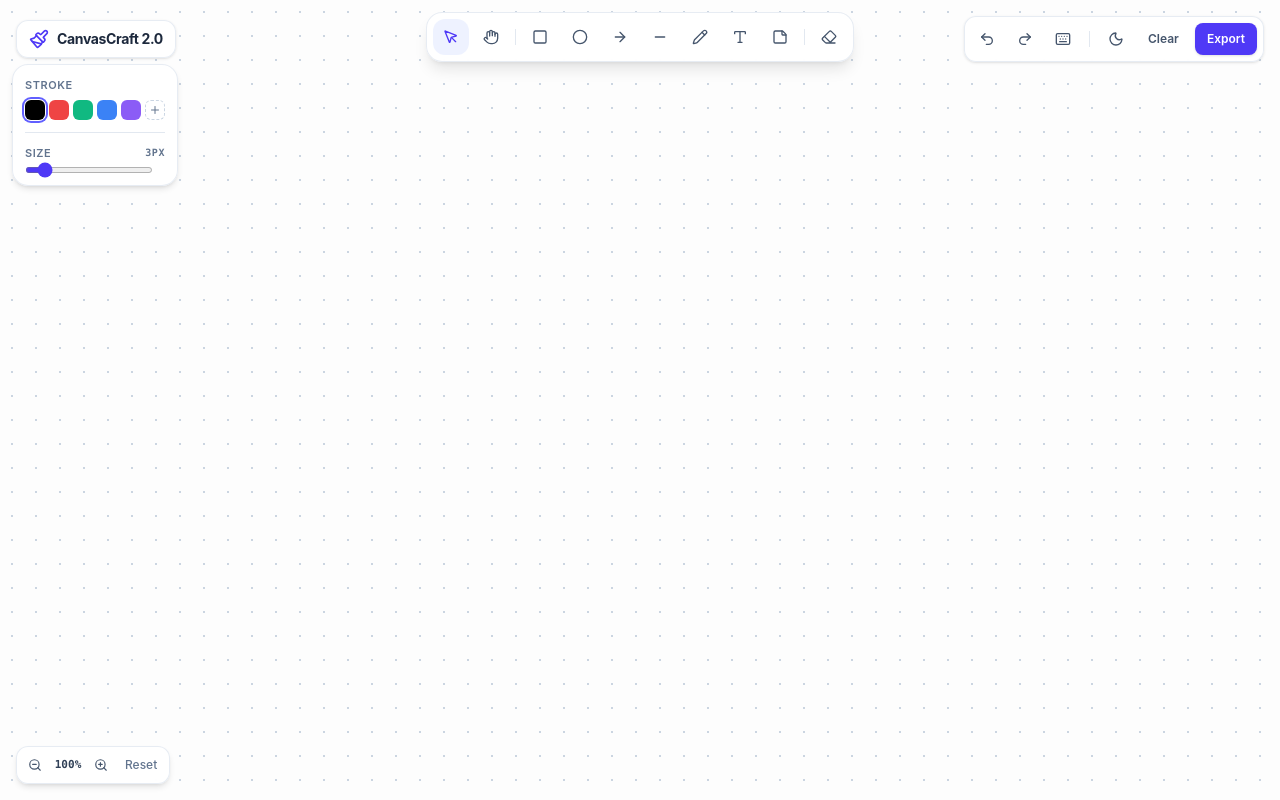
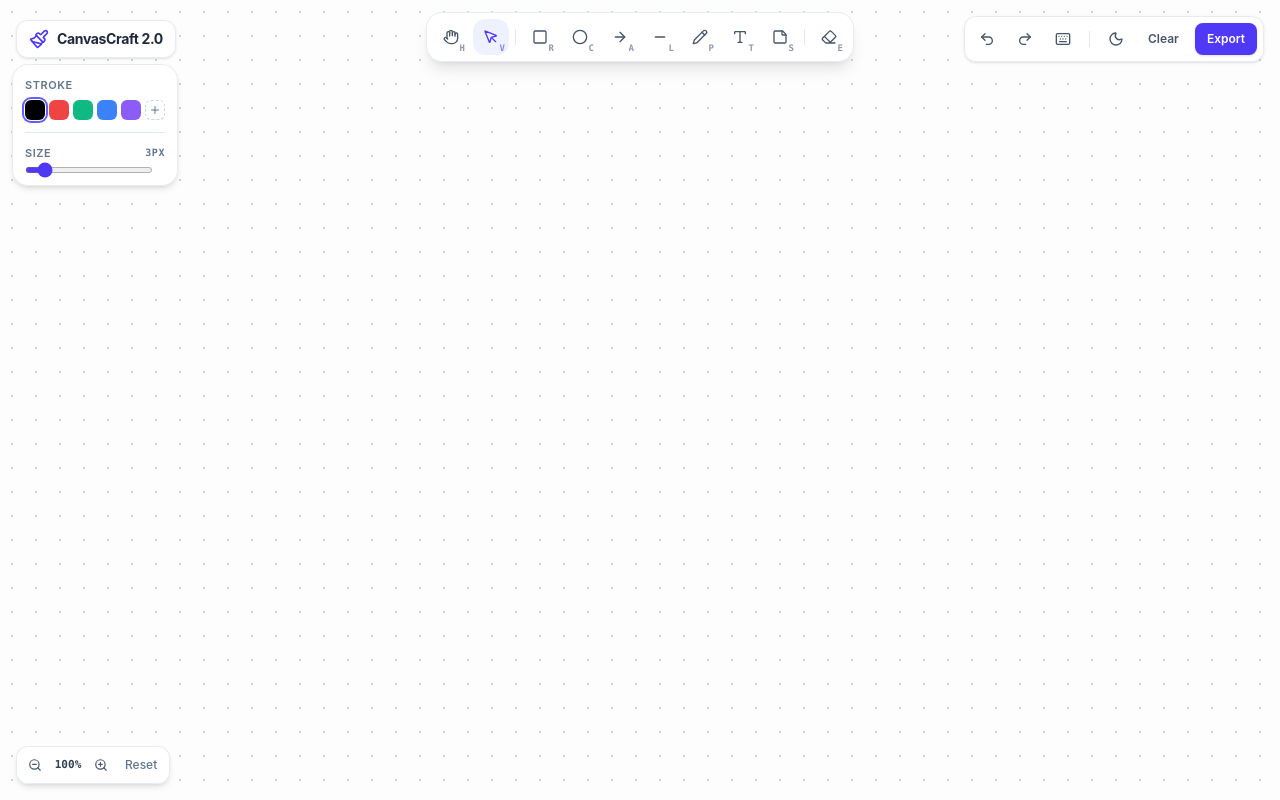
Before and after one commit to SAIDEEPBHANGE/CanvasCraft, a React (Vite) app in the folder CanvasCraftSB/: page / in a window 1280 px wide. Built offline with nearby package versions, Linux system fonts and the light colour scheme.

Commit message:
Add Shortcut Key Labels to Toolbar Buttons

```diff
--- a/CanvasCraftSB/src/MainBodyComponents/DrawingTools.jsx
+++ b/CanvasCraftSB/src/MainBodyComponents/DrawingTools.jsx
@@ -20,94 +20,60 @@ function DrawingTools() {
         ? "bg-indigo-50 text-indigo-600 dark:bg-indigo-500/20 dark:text-indigo-400"
         : "bg-transparent text-slate-600 hover:bg-slate-100 dark:text-slate-400 dark:hover:bg-slate-800"
     }`;
+  const TOOLBAR_GROUPS = [
+    // First segment: Navigation & Selection
+    [
+      { id: TOOLS.PAN, label: "Pan (Hand)", icon: Hand, shortcut: "H" },
+      { id: TOOLS.SELECT, label: "Select", icon: MousePointer, shortcut: "V" },
+    ],
+    // Second segment: Drawing & Creation tools
+    [
+      { id: TOOLS.RECTANGLE, label: "Rectangle", icon: Square, shortcut: "R" },
+      { id: TOOLS.CIRCLE, label: "Circle", icon: Circle, shortcut: "C" },
+      { id: TOOLS.ARROW, label: "Arrow", icon: ArrowRight, shortcut: "A" },
+      { id: TOOLS.LINE, label: "Line", icon: Minus, shortcut: "L" },
+      { id: TOOLS.PENCIL, label: "Pencil", icon: Pencil, shortcut: "P" },
+      { id: TOOLS.TEXT, label: "Text", icon: Type, shortcut: "T" },
+      {
+        id: TOOLS.STICKY,
+        label: "Sticky Note",
+        icon: StickyNote,
+        shortcut: "S",
+      },
+    ],
+    // Third segment: Deletion
+    [{ id: TOOLS.ERASER, label: "Eraser", icon: Eraser, shortcut: "E" }],
+  ];
   return (
     <aside
       id="toolBar"
       aria-label="Drawing Tools"
       className="pointer-events-auto flex w-full max-w-full items-center justify-start gap-1 overflow-x-auto rounded-2xl border border-slate-200/80 bg-white/95 p-1.5 shadow-lg backdrop-blur-md no-scrollbar dark:border-slate-800 dark:bg-slate-900/95 sm:justify-center lg:absolute lg:top-3 lg:left-1/2 lg:w-auto lg:-translate-x-1/2"
     >
-      <button
-        type="button"
-        onClick={() => setActiveTool(TOOLS.SELECT)}
-        className={getToolBtnClass(TOOLS.SELECT)}
-        title="Selection (V)"
-      >
-        <MousePointer className="h-4 w-4 stroke-2" />
-      </button>
-      <button
-        type="button"
-        onClick={() => setActiveTool(TOOLS.PAN)}
-        className={getToolBtnClass(TOOLS.PAN)}
-        title="Pan (H)"
-      >
-        <Hand className="h-4 w-4 stroke-2" />
-      </button>
-      <div className="mx-0.5 h-4 w-px shrink-0 bg-slate-200 dark:bg-slate-700" />
-      <button
-        type="button"
-        onClick={() => setActiveTool(TOOLS.RECTANGLE)}
-        className={getToolBtnClass(TOOLS.RECTANGLE)}
-        title="Rectangle (R)"
-      >
-        <Square className="h-4 w-4 stroke-2" />
-      </button>
-      <button
-        type="button"
-        onClick={() => setActiveTool(TOOLS.CIRCLE)}
-        className={getToolBtnClass(TOOLS.CIRCLE)}
-        title="Circle (C)"
-      >
-        <Circle className="h-4 w-4 stroke-2" />
-      </button>
-      <button
-        type="button"
-        onClick={() => setActiveTool(TOOLS.ARROW)}
-        className={getToolBtnClass(TOOLS.ARROW)}
-        title="Arrow (A)"
-      >
-        <ArrowRight className="h-4 w-4 stroke-2" />
-      </button>
-      <button
-        type="button"
-        onClick={() => setActiveTool(TOOLS.LINE)}
-        className={getToolBtnClass(TOOLS.LINE)}
-        title="Line (L)"
-      >
-        <Minus className="h-4 w-4 stroke-2" />
-      </button>
-      <button
-        type="button"
-        onClick={() => setActiveTool(TOOLS.PENCIL)}
-        className={getToolBtnClass(TOOLS.PENCIL)}
-        title="Draw (P)"
-      >
-        <Pencil className="h-4 w-4 stroke-2" />
-      </button>
-      <button
-        type="button"
-        onClick={() => setActiveTool(TOOLS.TEXT)}
-        className={getToolBtnClass(TOOLS.TEXT)}
-        title="Text (T)"
-      >
-        <Type className="h-4 w-4 stroke-2" />
-      </button>
-      <button
-        type="button"
-        onClick={() => setActiveTool(TOOLS.STICKY)}
-        className={getToolBtnClass(TOOLS.STICKY)}
-        title="Sticky Note (N)"
-      >
-        <StickyNote className="h-4 w-4 stroke-2" />
-      </button>
-      <div className="mx-0.5 h-4 w-px shrink-0 bg-slate-200 dark:bg-slate-700" />
-      <button
-        type="button"
-        onClick={() => setActiveTool(TOOLS.ERASER)}
-        className={getToolBtnClass(TOOLS.ERASER)}
-        title="Eraser (E)"
-      >
-        <Eraser className="h-4 w-4 stroke-2" />
-      </button>
+      {TOOLBAR_GROUPS.map((group, groupIndex) => (
+        <div key={groupIndex} className="flex items-center gap-1 shrink-0">
+          {group.map((item) => {
+            const Icon = item.icon;
+            return (
+              <button
+                key={item.id}
+                type="button"
+                onClick={() => setActiveTool(item.id)}
+                className={`relative ${getToolBtnClass(item.id)}`}
+                title={`${item.label} (${item.shortcut})`}
+              >
+                <Icon className="h-4 w-4 stroke-2" />
+                <span className="absolute bottom-0.5 right-1 select-none font-mono text-[9px] font-semibold leading-none opacity-60">
+                  {item.shortcut}
+                </span>
+              </button>
+            );
+          })}
+          {groupIndex < TOOLBAR_GROUPS.length - 1 && (
+            <div className="mx-0.5 h-4 w-px shrink-0 bg-slate-200 dark:bg-slate-700" />
+          )}
+        </div>
+      ))}
     </aside>
   );
 }
```
